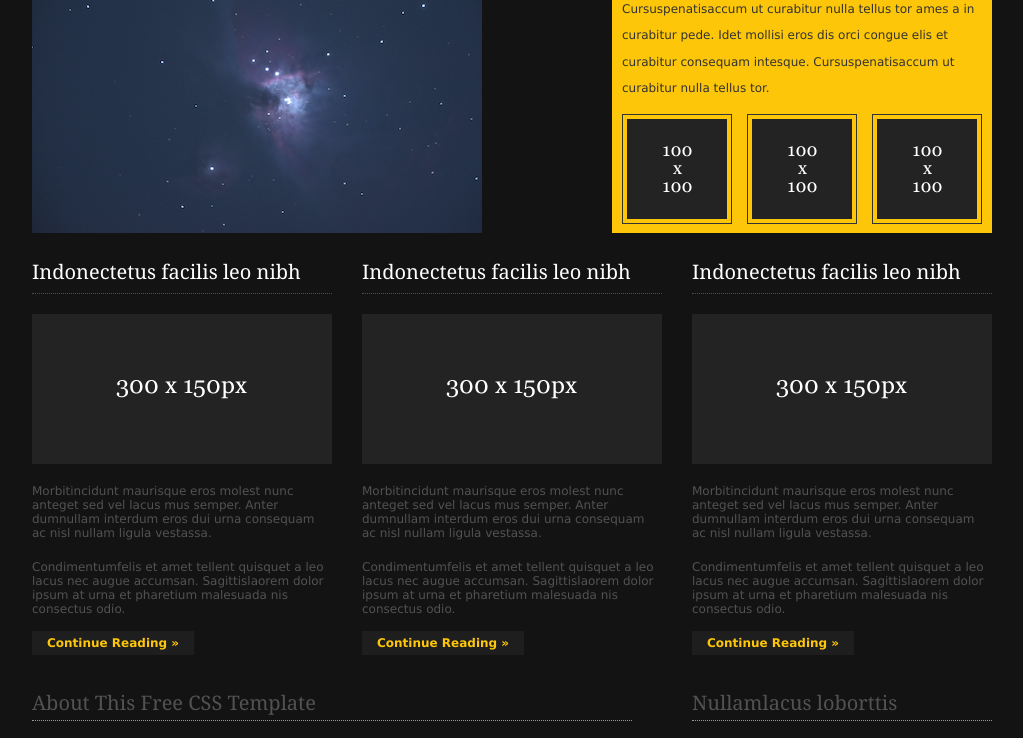
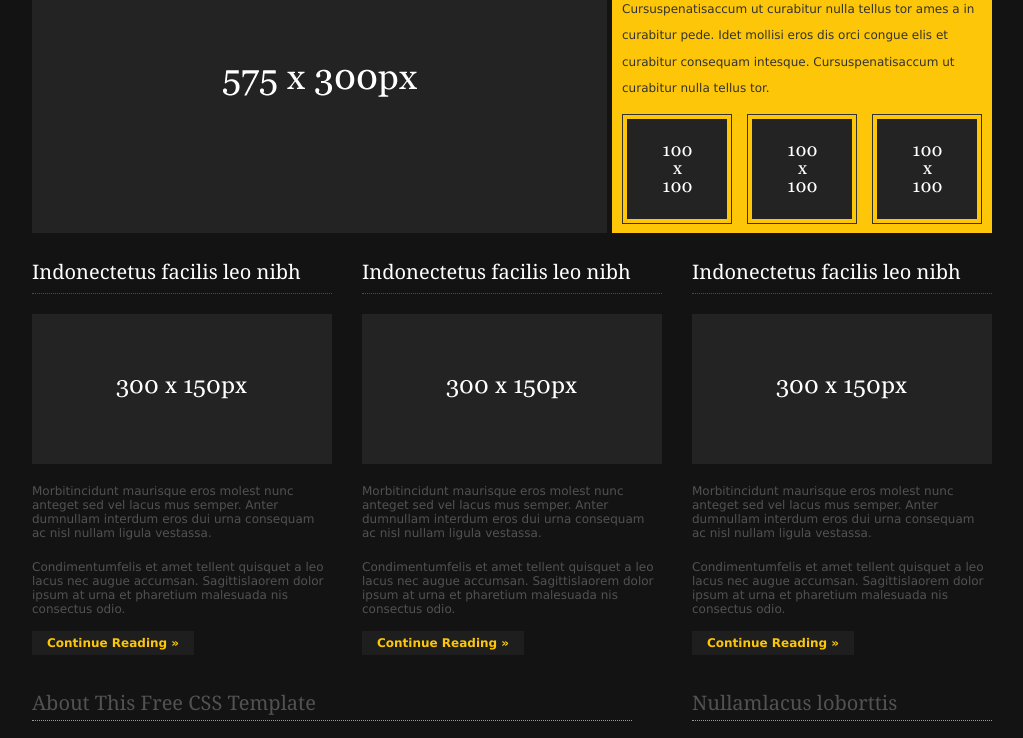
Before and after one commit to ashoka-astronomy/ashoka-astronomy.github.io, a plain HTML site: page index.html in a window 1280 px wide. Shown: the part 245-983 px from the top of the page, without its empty margins (128-1151 px from the left). Drawn offline with Linux system fonts and the light colour scheme.

Commit message:
Update index.html

```diff
--- a/index.html
+++ b/index.html
@@ -26,7 +26,7 @@
 </div>
 <div class="wrapper">
   <div id="latest">
-    <div class="fl_left"><a href="#"><img src="images/demo/DSC_0277.JPG" alt="" /></a></div>
+    <div class="fl_left"><a href="#"><img src="images/demo/575x300.gif" alt="" /></a></div>
     <div class="fl_right">
       <h2>Cursus penati saccum ut.</h2>
       <p>Cursuspenatisaccum ut curabitur nulla tellus tor ames a in curabitur pede. Idet mollisi eros dis orci congue elis et curabitur consequam intesque. Cursuspenatisaccum ut curabitur nulla tellus tor.</p>
```
